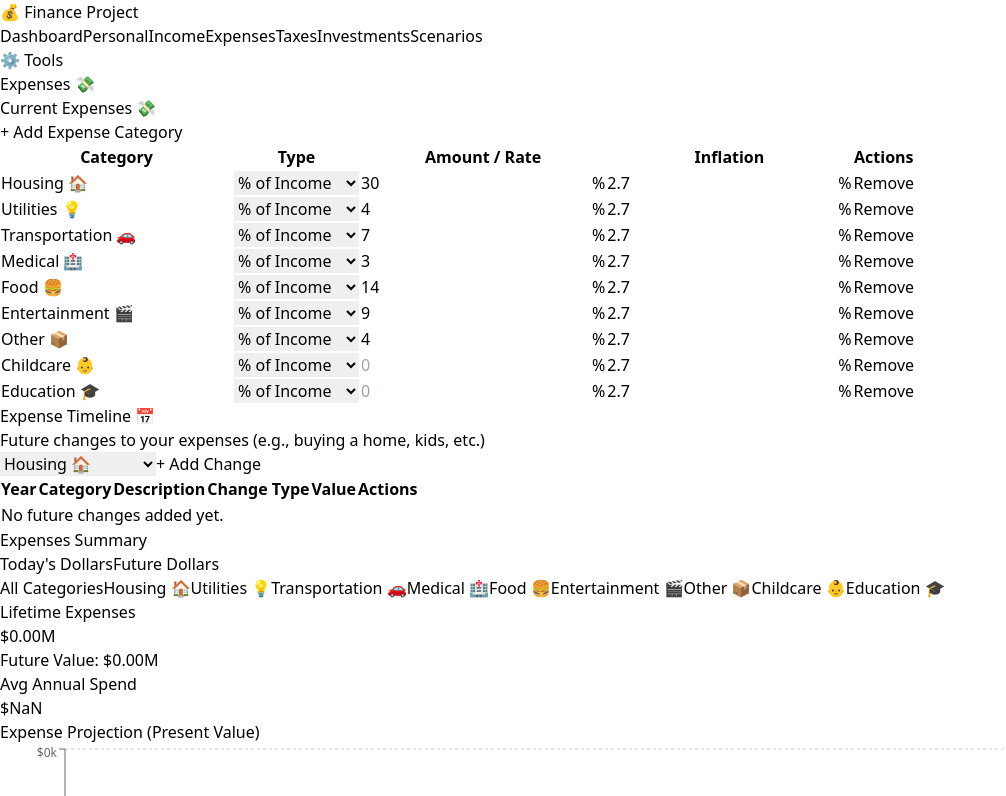
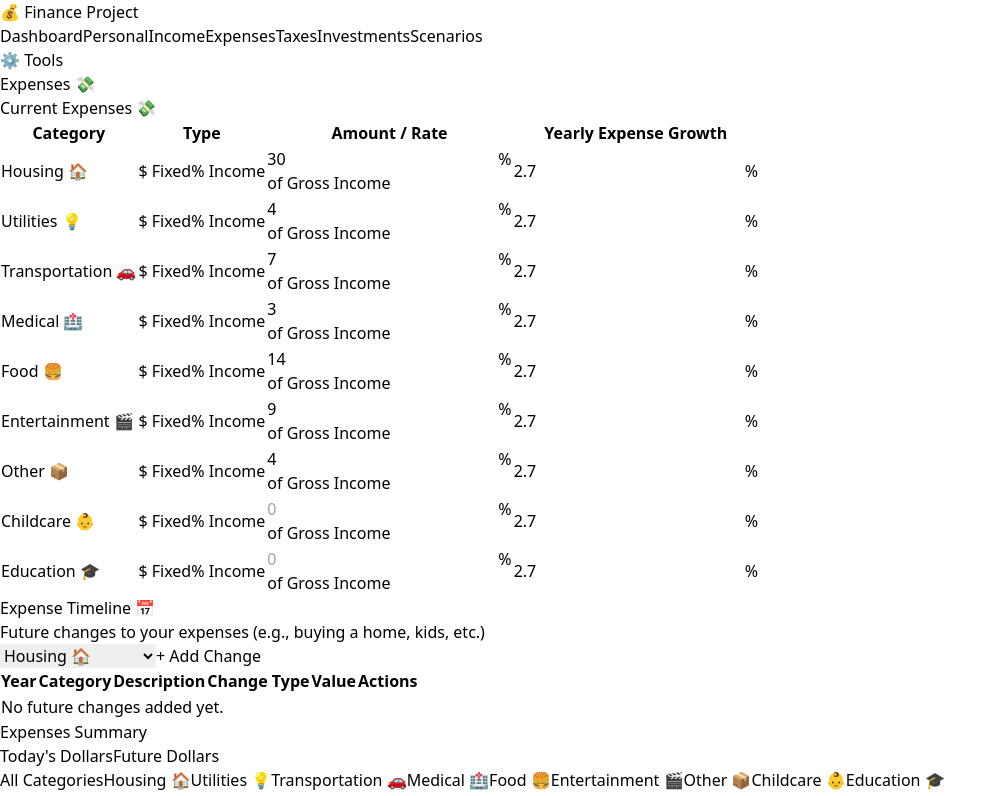
Before and after one commit to nithayakumar/FinanceProject, a React (Vite) app: page /expenses in a window 1280 px wide. Shown: the top 796 px of the page, without its empty margins (0-1006 px from the left). Built offline with nearby package versions, Linux system fonts and the light colour scheme.

Commit message:
Refine Expenses UI: fixed categories, pill selector, renamed growth label

```diff
--- a/src/features/expenses/components/CurrentExpensesCard.jsx
+++ b/src/features/expenses/components/CurrentExpensesCard.jsx
@@ -2,60 +2,67 @@ import React from 'react'
 import { Card, Button, Input } from '../../../shared/ui'
 import { EXPENSE_FIELDS } from '../config/expensesSchema'
 
-export function CurrentExpensesCard({ categories, onUpdate, onAdd, onRemove }) {
+export function CurrentExpensesCard({ categories, onUpdate }) {
     return (
         <Card className="mb-6">
             <div className="flex justify-between items-center mb-4">
                 <h2 className="text-xl font-bold text-gray-900">Current Expenses 💸</h2>
-                <Button onClick={onAdd} variant="primary" size="sm">
-                    + Add Expense Category
-                </Button>
+                {/* Add button removed as per request for fixed categories */}
             </div>
 
             <div className="overflow-x-auto">
                 <table className="w-full text-sm text-left">
                     <thead className="text-xs text-gray-700 uppercase bg-gray-50">
                         <tr>
-                            <th className="px-4 py-3 rounded-l-lg">Category</th>
-                            <th className="px-4 py-3">Type</th>
-                            <th className="px-4 py-3">Amount / Rate</th>
-                            <th className="px-4 py-3">Inflation</th>
-                            <th className="px-4 py-3 rounded-r-lg text-right">Actions</th>
+                            <th className="px-4 py-3 rounded-l-lg w-1/4">Category</th>
+                            <th className="px-4 py-3 w-1/4">Type</th>
+                            <th className="px-4 py-3 w-1/4">Amount / Rate</th>
+                            <th className="px-4 py-3 rounded-r-lg w-1/4">Yearly Expense Growth</th>
                         </tr>
                     </thead>
                     <tbody>
                         {categories.map((category) => (
                             <tr key={category.id} className="bg-white border-b hover:bg-gray-50">
-                                <td className="px-4 py-3 font-medium text-gray-900">
-                                    <Input
-                                        value={category.name}
-                                        onChange={(val) => onUpdate(category.id, 'name', val)}
-                                        placeholder="Category Name"
-                                        className="w-full min-w-[150px]"
-                                    />
+                                <td className="px-4 py-3 font-medium text-gray-900 text-base">
+                                    {category.name}
                                 </td>
                                 <td className="px-4 py-3">
-                                    <select
-                                        value={category.amountType}
-                                        onChange={(e) => onUpdate(category.id, 'amountType', e.target.value)}
-                                        className="bg-gray-50 border border-gray-300 text-gray-900 text-sm rounded-lg focus:ring-blue-500 focus:border-blue-500 block w-full p-2.5"
+                                    <div className="flex bg-gray-100 rounded-lg p-1 w-fit">
+                                        <button
+                                            onClick={() => onUpdate(category.id, 'amountType', 'fixed')}
+                                            className={`px-3 py-1.5 text-xs font-medium rounded-md transition-all ${category.amountType === 'fixed'
+                                                    ? 'bg-white text-gray-900 shadow-sm'
+                                                    : 'text-gray-500 hover:text-gray-900'
+                                                }`}
                                         >
-                                        {EXPENSE_FIELDS.amountType.options.map(opt => (
-                                            <option key={opt.value} value={opt.value}>{opt.label}</option>
-                                        ))}
-                                    </select>
+                                            $ Fixed
+                                        </button>
+                                        <button
+                                            onClick={() => onUpdate(category.id, 'amountType', 'percent')}
+                                            className={`px-3 py-1.5 text-xs font-medium rounded-md transition-all ${category.amountType === 'percent'
+                                                    ? 'bg-white text-gray-900 shadow-sm'
+                                                    : 'text-gray-500 hover:text-gray-900'
+                                                }`}
+                                        >
+                                            % Income
+                                        </button>
+                                    </div>
                                 </td>
                                 <td className="px-4 py-3">
                                     {category.amountType === 'fixed' ? (
+                                        <div className="relative">
                                             <Input
                                                 type="number"
                                                 value={category.annualAmount}
                                                 onChange={(val) => onUpdate(category.id, 'annualAmount', val)}
                                                 prefix="$"
                                                 placeholder="0"
-                                            className="w-32"
+                                                className="w-full max-w-[140px]"
                                             />
+                                            <div className="text-xs text-gray-400 mt-1">Per Year</div>
+                                        </div>
                                     ) : (
+                                        <div className="relative">
                                             <Input
                                                 type="number"
                                                 value={category.percentOfIncome}
@@ -63,8 +70,10 @@ export function CurrentExpensesCard({ categories, onUpdate, onAdd, onRemove }) {
                                                 suffix="%"
                                                 placeholder="0"
                                                 step="0.1"
-                                            className="w-32"
+                                                className="w-full max-w-[140px]"
                                             />
+                                            <div className="text-xs text-gray-400 mt-1">of Gross Income</div>
+                                        </div>
                                     )}
                                 </td>
                                 <td className="px-4 py-3">
@@ -78,20 +87,12 @@ export function CurrentExpensesCard({ categories, onUpdate, onAdd, onRemove }) {
                                         className="w-24"
                                     />
                                 </td>
-                                <td className="px-4 py-3 text-right">
-                                    <button
-                                        onClick={() => onRemove(category.id)}
-                                        className="text-red-600 hover:text-red-900 font-medium"
-                                    >
-                                        Remove
-                                    </button>
-                                </td>
                             </tr>
                         ))}
                         {categories.length === 0 && (
                             <tr>
-                                <td colSpan="5" className="px-4 py-8 text-center text-gray-500">
-                                    No expenses added yet. Click "Add Expense Category" to start.
+                                <td colSpan="4" className="px-4 py-8 text-center text-gray-500">
+                                    No expenses found.
                                 </td>
                             </tr>
                         )}
--- a/src/features/expenses/config/expensesSchema.js
+++ b/src/features/expenses/config/expensesSchema.js
@@ -21,7 +21,7 @@ export const EXPENSE_FIELDS = {
         step: '0.1'
     },
     growthRate: {
-        label: 'Inflation Rate 📈',
+        label: 'Yearly Expense Growth 📈',
         suffix: '%',
         type: 'number',
         step: '0.1'
```
Lines whose indentation alone changed are shown as unchanged.
